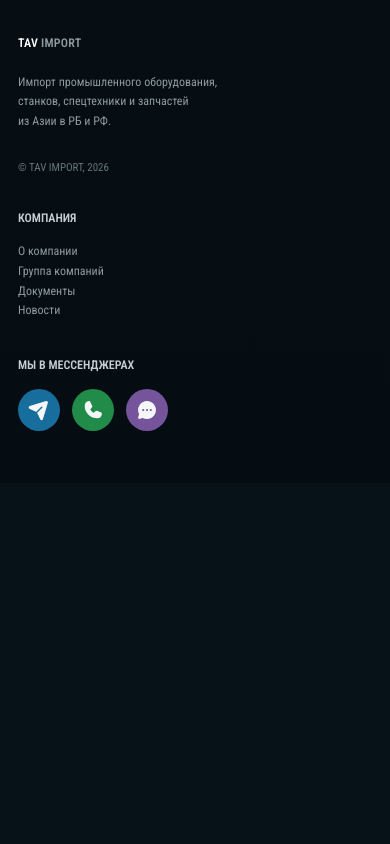
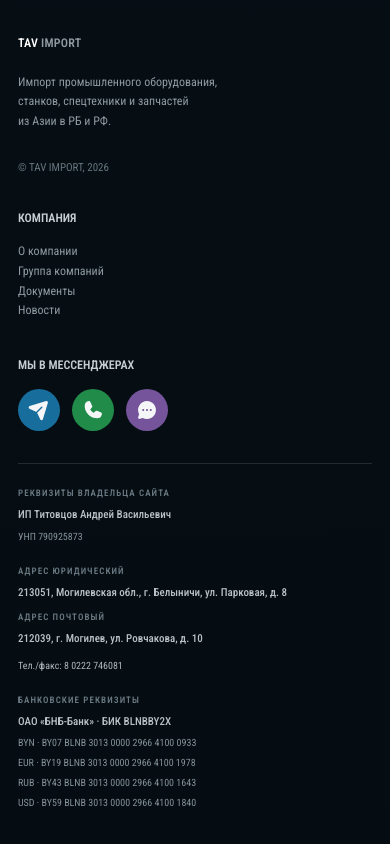
Before and after one commit to razilkik-ops/tav, a React (Vite) app: page / in a window 390 px wide. Shown: the part 8226-9070 px from the top of the page. Before the commit the page ends 8709 px from the top, so only its background shows below. Built offline with nearby package versions, Linux system fonts and the light colour scheme.

Commit message:
Add website owner requisites to footer

```diff
--- a/src/App.jsx
+++ b/src/App.jsx
@@ -566,6 +566,11 @@ function Footer({ onNavigate }) {
     <div><h4>УСЛУГИ</h4><button onClick={() => onNavigate('/', 'process')}>Поиск оборудования</button><button onClick={() => onNavigate('/', 'process')}>Инспекция</button><button onClick={() => onNavigate('/', 'process')}>Логистика и доставка</button><button onClick={() => onNavigate('/', 'process')}>Таможенное оформление</button></div>
     <div><h4>НАПРАВЛЕНИЯ</h4>{directions.map(item => <button key={item.id} onClick={() => onNavigate(item.path)}>{item.name}</button>)}</div>
     <div className="messengers"><h4>МЫ В МЕССЕНДЖЕРАХ</h4><div><a href="#telegram" aria-label="Telegram"><PaperPlaneTilt weight="fill" /></a><a href="#whatsapp" aria-label="WhatsApp"><Phone weight="fill" /></a><a href="#viber" aria-label="Viber"><ChatCircleDots weight="fill" /></a></div></div>
+    <section className="footer-legal" aria-label="Реквизиты владельца сайта">
+      <div className="footer-legal-heading"><span>РЕКВИЗИТЫ ВЛАДЕЛЬЦА САЙТА</span><strong>ИП Титовцов Андрей Васильевич</strong><small>УНП 790925873</small></div>
+      <address><span>Адрес юридический</span><b>213051, Могилевская обл., г. Белыничи, ул. Парковая, д. 8</b><span>Адрес почтовый</span><b>212039, г. Могилев, ул. Ровчакова, д. 10</b><a href="tel:+375222746081">Тел./факс: 8 0222 746081</a></address>
+      <div className="footer-bank"><span>Банковские реквизиты</span><b>ОАО «БНБ-Банк» · БИК BLNBBY2X</b><small>BYN · BY07 BLNB 3013 0000 2966 4100 0933</small><small>EUR · BY19 BLNB 3013 0000 2966 4100 1978</small><small>RUB · BY43 BLNB 3013 0000 2966 4100 1643</small><small>USD · BY59 BLNB 3013 0000 2966 4100 1840</small></div>
+    </section>
   </footer>;
 }
 
--- a/src/styles.css
+++ b/src/styles.css
@@ -389,3 +389,23 @@ button:focus-visible,a:focus-visible{outline:2px solid var(--orange);outline-off
   .china-support-points p{font-size:13px}
   .china-support-copy>.orange-button{width:100%;padding-inline:16px;font-size:11px}
 }
+
+/* Website owner requisites. */
+.site-footer .footer-legal{grid-column:1/-1;display:grid;grid-template-columns:.9fr 1.25fr 1.35fr;gap:32px;margin-top:6px;padding-top:28px;border-top:1px solid rgba(255,255,255,.12);color:#849199}
+.footer-legal-heading,.footer-legal address,.footer-bank{display:flex;flex-direction:column;align-items:flex-start;gap:5px;min-width:0}
+.footer-legal-heading>span,.footer-legal address>span,.footer-bank>span{margin-bottom:4px;color:#687780;font-size:9px;font-weight:600;letter-spacing:.12em;text-transform:uppercase}
+.footer-legal strong,.footer-legal b{color:#b8c1c6;font-size:11px;font-style:normal;font-weight:500;line-height:1.5}
+.footer-legal small,.footer-legal a{color:#849199;font-size:10px;font-style:normal;line-height:1.5}
+.footer-legal address{font-style:normal}
+.footer-legal address>span:not(:first-child){margin-top:6px}
+.footer-legal address>a{margin-top:5px;color:#aeb8bd;transition:color .2s ease}
+.footer-legal address>a:hover{color:var(--orange)}
+.footer-bank small{overflow-wrap:anywhere}
+@media(max-width:820px){
+  .site-footer .footer-legal{grid-template-columns:1fr 1.45fr;gap:25px 34px}
+  .footer-bank{grid-column:1/-1}
+}
+@media(max-width:560px){
+  .site-footer .footer-legal{grid-template-columns:1fr;gap:22px;margin-top:2px;padding-top:24px}
+  .footer-bank{grid-column:auto}
+}
```
Also changed, not shown: 1 other file (tests, documents, lock files or other folders).
